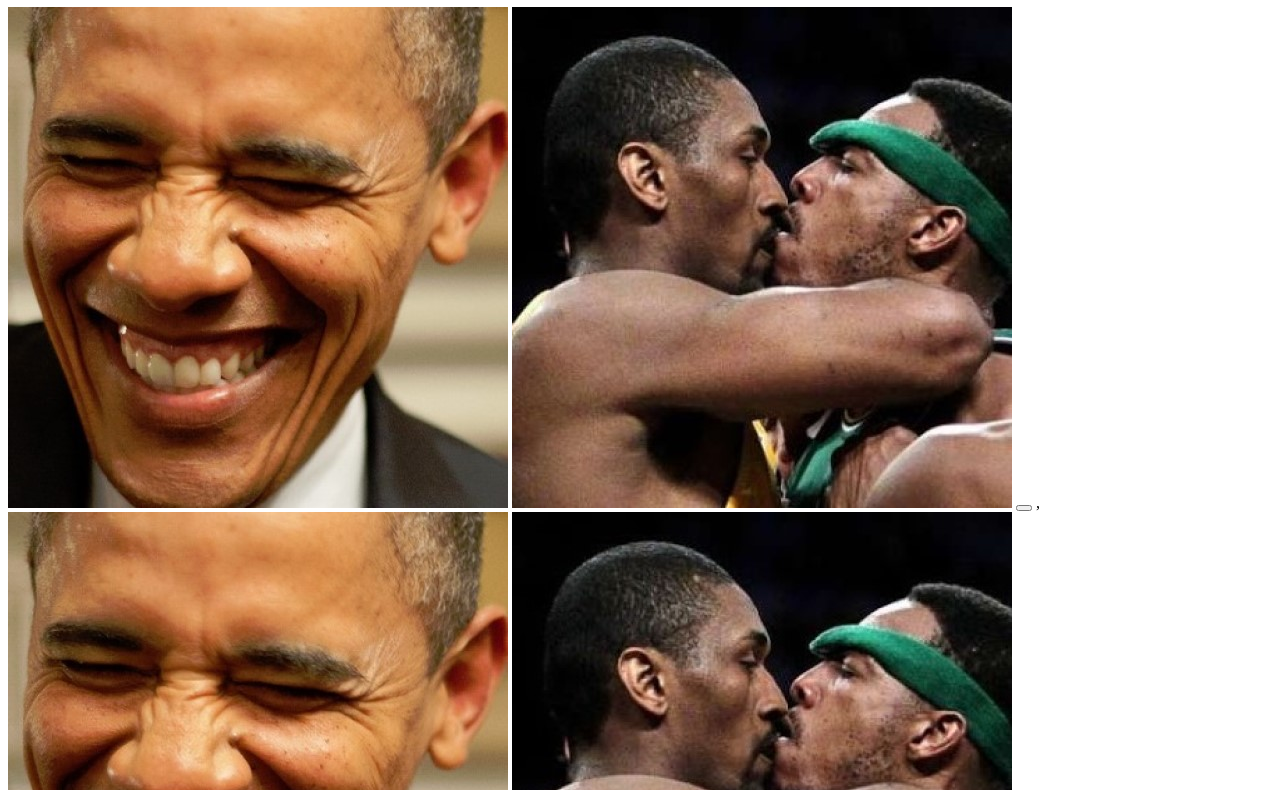
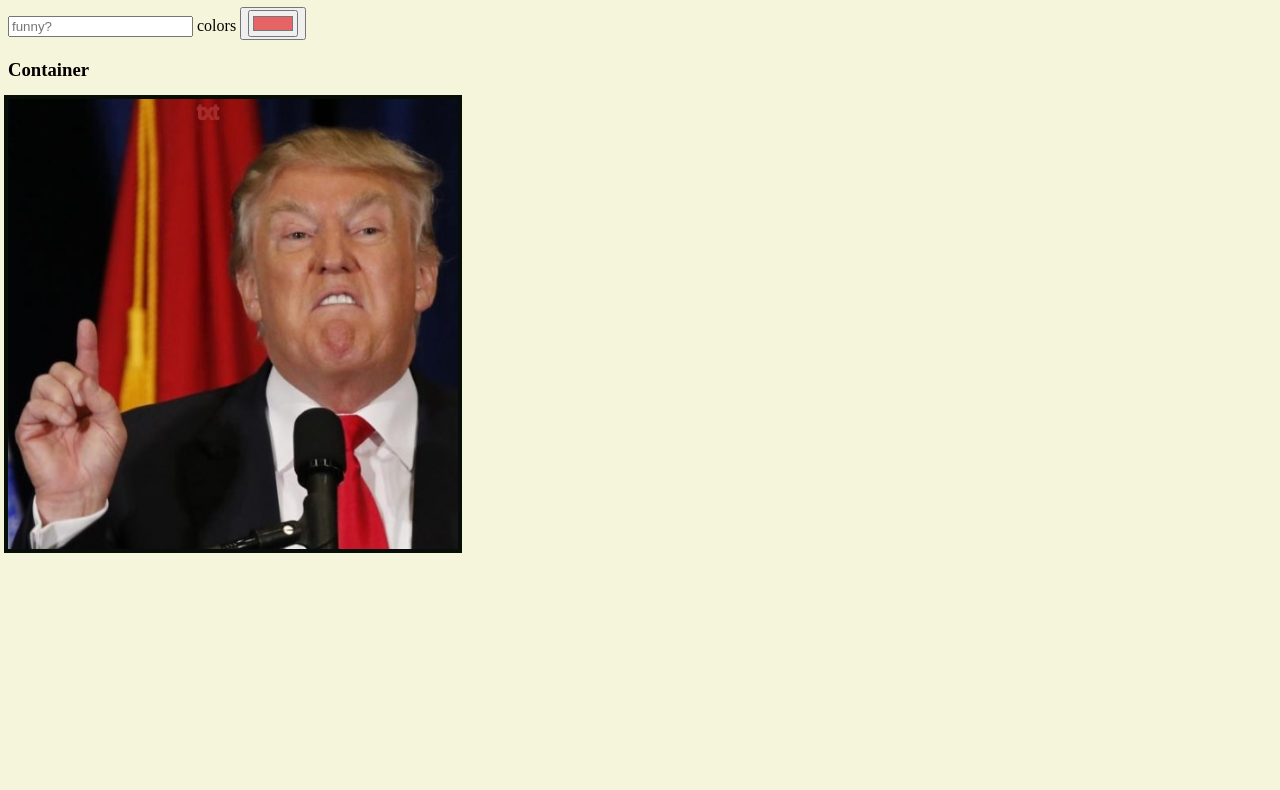
Before and after one commit to neomiBuzagloYoresh/Meme-Generator, a plain HTML site: page index.html in a window 1280 px wide. Shown: the part 73-863 px from the top of the page. After the commit the page ends 800 px from the top, so only its background shows below. Drawn offline with Linux system fonts and the light colour scheme.

Commit message:
txt fix!

```diff
--- a/css/main.css
+++ b/css/main.css
@@ -0,0 +1,3 @@
+body {
+  background-color: beige;
+}
--- a/index.html
+++ b/index.html
@@ -21,7 +21,7 @@
           name="text"
           class="text"
           placeholder="funny?"
-          oninput="onText()"
+          oninput="onText(this)"
         />
         <label for="colors">colors</label>
         <button>
@@ -30,6 +30,7 @@
             class="color"
             name="color"
             value="#e66465"
+            onclick="getColor()"
           />
         </button>
       </section>
--- a/js/gallery-controller.js
+++ b/js/gallery-controller.js
@@ -7,14 +7,14 @@ function renderGallery() {
 
     var strHTMLs = '';
     strHTMLs = imgs.map((img) => {
-        return `<img src="/meme-imgs/10.jpg" alt="" />
-        <img src="/meme-imgs/11.jpg" alt="" />
+        return `<img src="./meme-imgs/${img.id}.jpg" />
+
         <button onclick="onImgSelect()"></button>
 
 `
     })
 
-    document.querySelector('.gallery').innerHTML = strHTMLs.join(', ')
+    document.querySelector('.gallery').innerHTML = strHTMLs.join('')
 }
 
 // 7. onImgSelect – memeService.setImg() and then renderMeme()
@@ -22,21 +22,3 @@ function onImgSelect() {
 
 
 }
-
-
-// const books = getBooks();
-// var strHTMLs = books.map((book) => {
-
-//     return `< tr >
-//     <td>${book.id}</td>
-//         <td >${book.bookName}</td>
-//         <td > ${book.bookPrice}$</td>
-//         <td><img src="img/${book.imgUrl}.jpg"/></td>
-//         <td class="update-rating">${book.rating}</td>
-//         <td>
-//         <button class="Read" onclick="onReadBook('${book.id}')">Read</button>
-//         <button class="update" onclick="onUpdateBook('${book.id}')">Update</button>
-//         <button class="delete" onclick="onDeleteBook('${book.id}')">Delete</button></td>
-//          </> `
-// })
-// document.querySelector('.books-table').innerHTML = strHTMLs.join('')
--- a/js/meme-controller.js
+++ b/js/meme-controller.js
@@ -1,6 +1,5 @@
 'use strict'
 
-var text_title = "Overlay text";
 var gCanvas;
 var gCtx;
 var gCurrShape = 'text';
@@ -11,7 +10,7 @@ function init() {
     gCanvas = document.getElementById('my-canvas')
     gCtx = gCanvas.getContext('2d')
     // drawText('try', 10, 25)
-    renderGallery()
+    // renderGallery()
     renderMeme()
 
 }
@@ -29,8 +28,7 @@ function renderMeme() {
 }
 
 function drawText(memeTxt, x, y) {
-
-    gCtx.lineWidth = 1;
+    gCtx.lineWidth = 2;
     gCtx.strokeStyle = 'brown';
     gCtx.fillStyle = 'black';
     gCtx.font = '20px Arial';
@@ -38,10 +36,8 @@ function drawText(memeTxt, x, y) {
 
     gCtx.fillText(memeTxt, x, y);
     gCtx.strokeText(memeTxt, x, y);
-
 }
 
-// console.log('onText', onText);
 
 function onText() {
     var elTxt = document.querySelector('input').value;
@@ -51,19 +47,18 @@ function onText() {
 }
 
 
-function drawImg(imgId, currLine) {
+function drawImg(imgId, memeTxt) {
 
-    var currLine = gMeme.selectedImgId;
 
     var img = new Image()
     img.src = `./meme-imgs/${imgId}.jpg`;
-    // console.log('gCtx', gCtx);
+    console.log('gCtx', gCtx);
     img.onload = () => {
-        console.log('onload');
 
         gCtx.drawImage(img, 0, 0, gCanvas.width, gCanvas.height);
-        // drawText(currLine, 50, 50)
-        drawText(currLine.txt, gCanvas.width / 2, currLine.y);
+
+        drawText(memeTxt.txt, 200, 20);
+
 
     }
 }
--- a/js/meme-service.js
+++ b/js/meme-service.js
@@ -16,7 +16,6 @@ var gImgs = [{ id: 1, url: './meme-imgs/1.jpg', keywords: ['funny', 'cat'] },
 
 var gMeme = {
     selectedImgId: 1,
-
     selectedLineIdx: 0,
     lines: [
         {
@@ -29,18 +28,25 @@ var gMeme = {
 }
 
 function setLineTxt(txt) {
-    gMeme.lines[0].txt = txt
+    gMeme.lines[0].txt = txt;
+    // renderMeme();
+
 }
 
-function getImgId(imgId) {
-    const img = gImgs.find((img) => imgId === img.id)
-    return img
-}
+// function getImgId(imgId) {
+//     const img = gImgs.find((img) => imgId === img.id)
+//     return img
+// }
 
 
 function getMeme() {
     var meme = gMeme
+    return meme;
+}
 
-    return meme;
 
-}
+// function getColor() {
+//     var color = document.querySelector('body');
+//     color.body.style.backgroundColor = 'RED';
+
+// }
```
